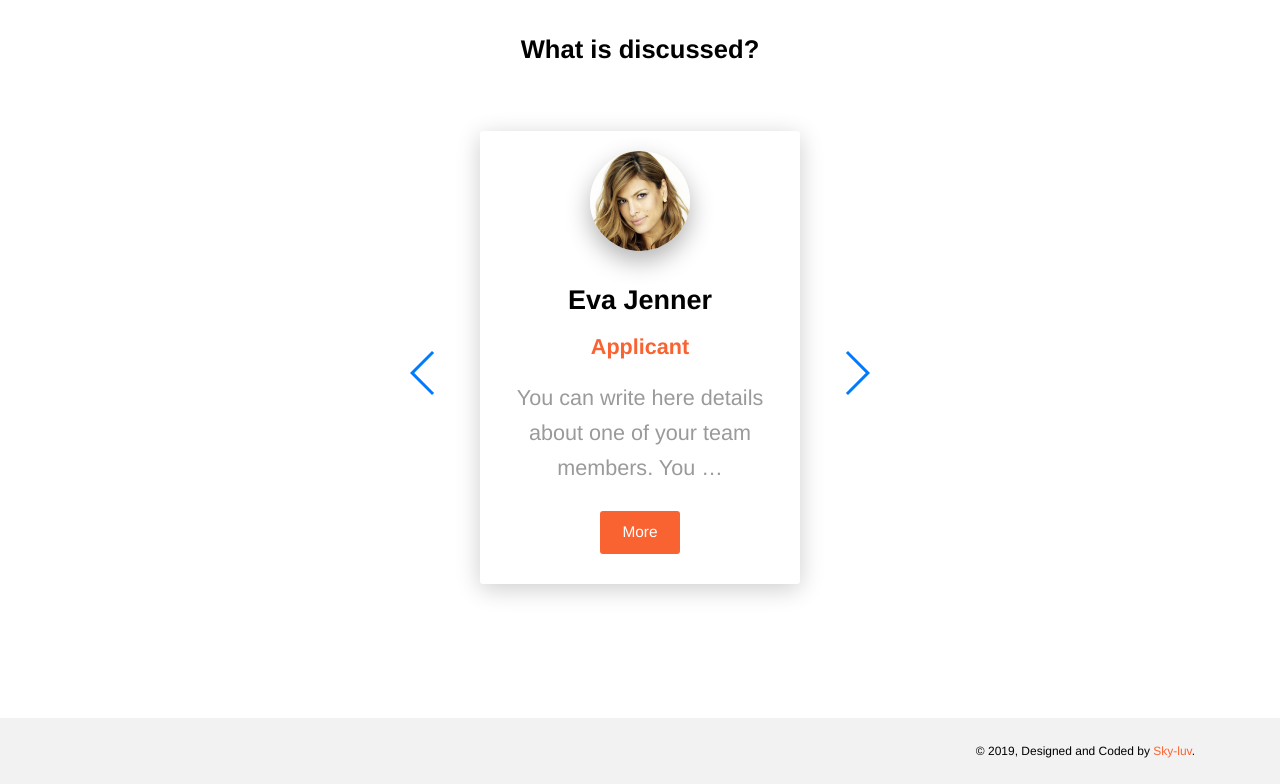
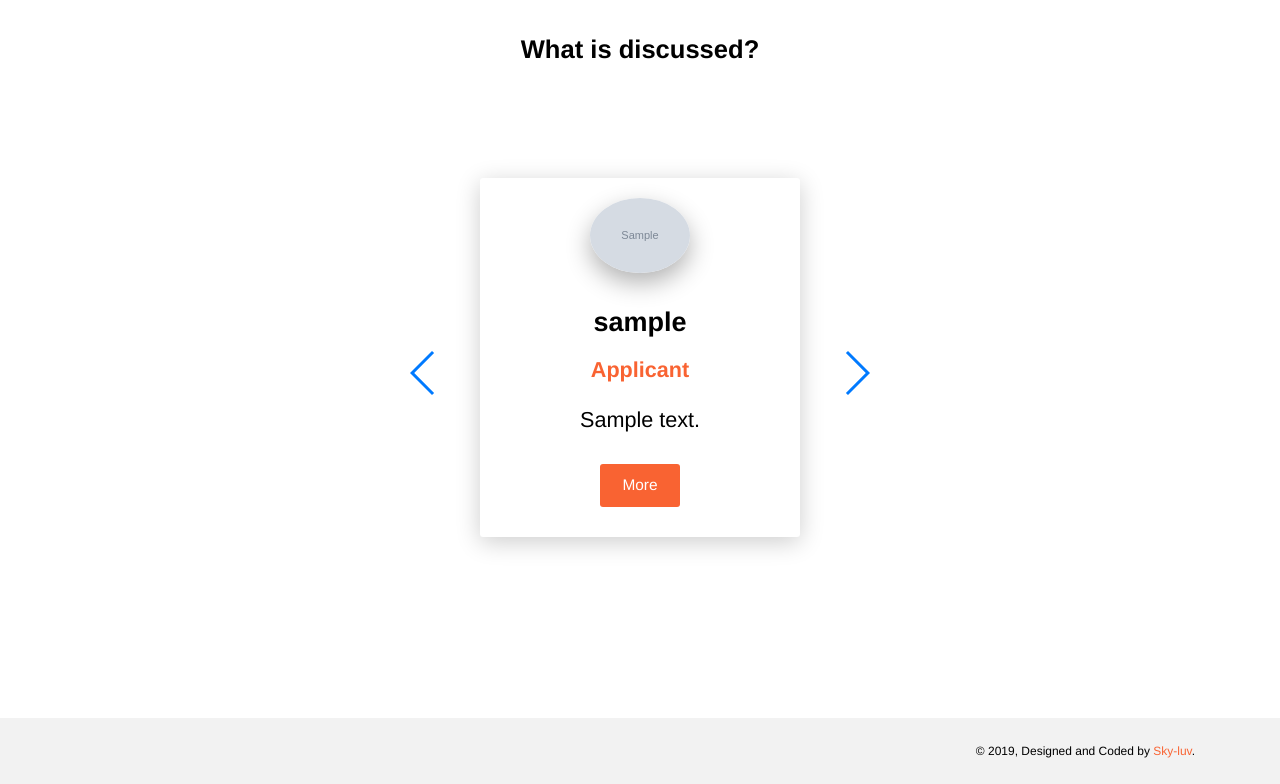
Before and after one commit to ShintaG3/alumate, a Django app: page /university/ in a window 1280 px wide. Shown: the part 541-1325 px from the top of the page. Run offline with Django 3.2, Linux system fonts and the light colour scheme; a user stored in the database is signed in; tables that the repository leaves empty hold one stand-in row (values such as "Sample post"); grey boxes marked "Sample" are stand-in pictures; some libraries are stand-ins or nearby versions; grey boxes are pictures that could not be loaded.

Commit message:
university card, swiper empty improvement

```diff
--- a/boards/urls.py
+++ b/boards/urls.py
@@ -2,7 +2,7 @@ from django.urls import path
 from . import views
 
 urlpatterns = [
-    path('api/', views.BordAPI.as_view()),
+    # path('api/', views.BordAPI.as_view()),
     # ---original---
     path('', views.BoardListView.as_view(), name='home'),
     path('boards/<pk>/', views.TopicListView.as_view(), name='board_topics'),
--- a/universities/templates/universities/includes/swiper.html
+++ b/universities/templates/universities/includes/swiper.html
@@ -1,10 +1,11 @@
 {% load static %}
 <!-- Swiper -->
+{% if qs %}
+
+
   <div class="swiper-container">
     <div class="swiper-wrapper">
       {% for uni in qs %}
-
-
       <div class="swiper-slide" style="background-image:url({{ uni.user.profile.first.img.url }})"></div>
       <!-- <div class="swiper-slide" style="background-image:url(http://lorempixel.com/600/600/nature/1)"></div>
       <div class="swiper-slide" style="background-image:url(http://lorempixel.com/600/600/nature/2)"></div>
@@ -50,3 +51,7 @@
       },
     });
   </script>
+
+{% else %}
+  <h4 class="description">Invite friends?</h4>
+{% endif %}
--- a/universities/templates/universities/includes/swiper_topic.html
+++ b/universities/templates/universities/includes/swiper_topic.html
@@ -30,18 +30,22 @@
 <!-- Swiper -->
 <div class="swiper-container" id="swp-1">
   <div class="swiper-wrapper">
+    {% for post in posts %}
+
     <div class="swiper-slide"">
       <div class="card text-center" style="width: 20rem;">
         <div class="card-body pt-15">
-          <img style="max-width:100px;" src="{% static 'img/eva.jpg' %}" alt="Thumbnail Image" class="rounded-circle img-fluid img-raised">
-          <h4 class="title mt-0">Eva Jenner</h4>
-          <p class="category text-primary">Applicant</p>
-          <p class="description">{{ "You can write here details about one of your team members. You can give more details about what they do. Feel free to add some "|truncatewords:12 }}</p>
-          <a href="{% url 'home' %}" class="btn btn-primary">More</a>
+          <img style="max-width:100px;" src="{{ post.created_by.profile.first.img.url }}" alt="Thumbnail Image" class="rounded-circle img-fluid img-raised">
+          <h4 class="title mt-0">{{ post.created_by }}</h4>
+          <p class="category text-primary">{{ post.created_by.university.first.enr_status }}</p>
+          <p class="description">{{ post.get_message_as_markdown |truncatewords:12 }}</p>
+          <a href="{% url 'topic_posts' post.topic.board.pk post.topic.pk %}" class="btn btn-primary">More</a>
         </div>
       </div>
     </div>
-    <div class="swiper-slide">
+    {% endfor %}
+
+    <!-- <div class="swiper-slide">
       <div class="card text-center" style="width: 20rem;">
         <div class="card-body pt-15">
           <img style="max-width:100px;"src="{% static 'img/avatar.jpg' %}" alt="Thumbnail Image" class="rounded-circle img-fluid img-raised">
@@ -64,7 +68,7 @@
           <a href="{% url 'home' %}" class="btn btn-primary">More</a>
         </div>
       </div>
-    </div>
+    </div> -->
 
   </div>
 
--- a/universities/views.py
+++ b/universities/views.py
@@ -1,9 +1,11 @@
 from django.shortcuts import render
 from django.contrib.auth.decorators import login_required
+import json
+
 from my_universities.models import MyUniversity
 from my_profiles.models import MyProfile
 from django.contrib.auth.models import User
-import json
+from boards.models import Post
 
 f = open('static/json/uni_js.json','r')
 ud = json.load(f)
@@ -33,6 +35,7 @@ def University(request):
     apl_count = qs_apl.count()
     crt_count = qs_crt.count()
     alm_count = qs_alm.count()
+    posts = Post.objects.all()
     # p_set = MyProfile.objects.all().filter(user=uni_set.user)
     # p_set = u_set.university.filter(uni_name=myuni)
     # myprof = user.profile.all().first()
@@ -50,5 +53,6 @@ def University(request):
         'apl_count':apl_count,
         'crt_count':crt_count,
         'alm_count':alm_count,
+        'posts':posts,
     }
     return render(request, 'universities/university.html', context)
```
Also changed, not shown: boards/views.py (+10 -10 lines). Lines whose indentation alone changed are shown as unchanged.
